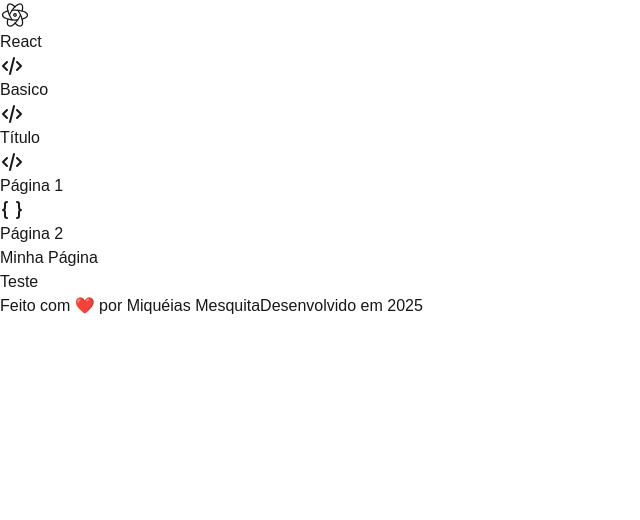
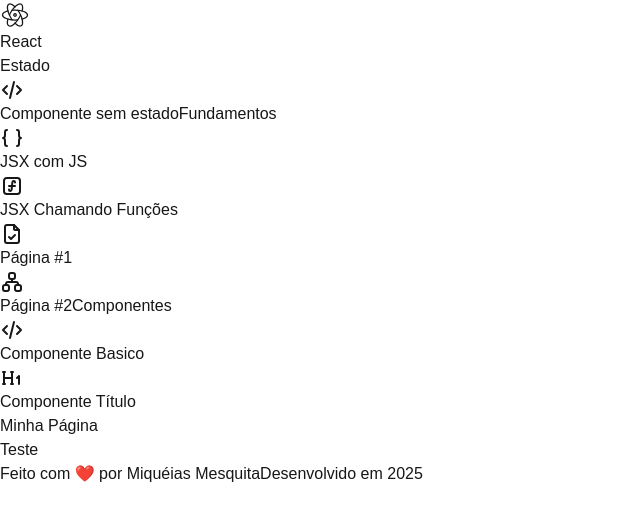
Before and after one commit to miqueiasjed/react-fundamentos, a Next.js app: page /pagina in a window 1280 px wide. Shown: the top 520 px of the page, without its empty margins (0-640 px from the left). Built offline with nearby package versions, Linux system fonts and the light colour scheme.

Commit message:
mudanca de menu

```diff
--- a/src/components/menu.tsx
+++ b/src/components/menu.tsx
@@ -1,4 +1,4 @@
-import { IconBraces, IconCode } from "@tabler/icons-react";
+import { IconBraces, IconCode, IconFileCheck, IconFunction, IconH1, IconSitemap } from "@tabler/icons-react";
 import MenuItem from "./menuItem";
 
 export default function Menu() {
@@ -7,10 +7,17 @@ export default function Menu() {
       flex flex-col justify-start w-72
       text-3xl p-2 gap-2
     `}>
-        <MenuItem icon={<IconCode />} texto='Basico' url="/components/basico"/>
-        <MenuItem icon={<IconCode />} texto='Título' url="/components/titulo"/>
-        <MenuItem icon={<IconCode />} texto='Página 1' url="/fundamentos/pagina"/>
-        <MenuItem icon={<IconBraces />} texto='Página 2' url="/pagina"/>
+        <span className="text-sm text-zinc-500 pl-3 pt-4">Estado</span>
+        <MenuItem icon={<IconCode />} texto='Componente sem estado' url="/"/>
+
+        <span className="text-sm text-zinc-500 pl-3 pt-4">Fundamentos</span>
+        <MenuItem icon={<IconBraces />} texto='JSX com JS' url="/fundamentos/soma"/>
+        <MenuItem icon={<IconFunction />} texto='JSX Chamando Funções' url="/fundamentos/funcoes"/>
+        <MenuItem icon={<IconFileCheck />} texto='Página #1' url="/fundamentos/pagina"/>
+        <MenuItem icon={<IconSitemap />} texto='Página #2' url="/pagina"/>
+        <span className="text-sm text-zinc-500 pl-3 pt-4">Componentes</span>
+        <MenuItem icon={<IconCode />} texto='Componente Basico' url="/components/basico"/>
+        <MenuItem icon={<IconH1 />} texto='Componente Título' url="/components/titulo"/>
     </div>
   )
 }
```
